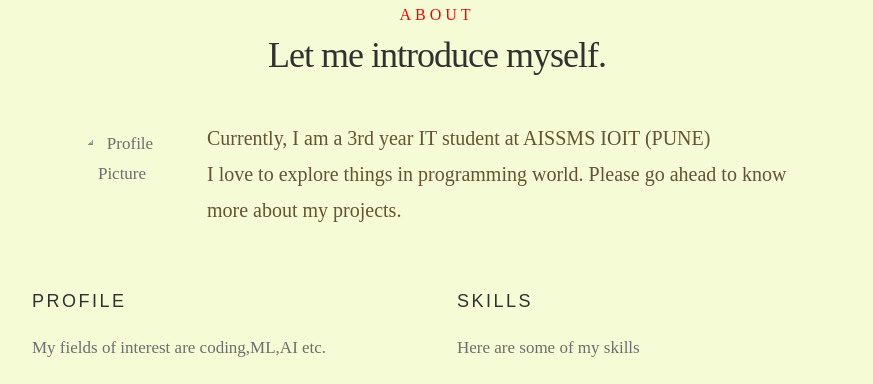
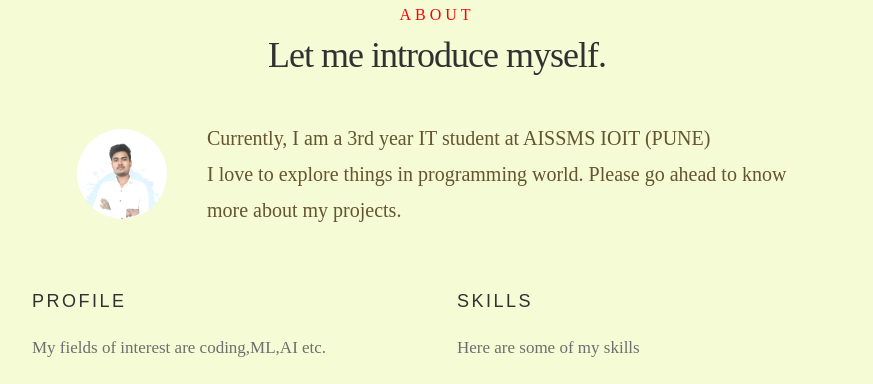
Before and after one commit to Sagarj21/sagar, a plain HTML site: page index.html in a window 1280 px wide. Shown: the part 880-1264 px from the top of the page, without its empty margins (203-1076 px from the left). Drawn offline with nearby package versions, Linux system fonts and the light colour scheme.

Commit message:
Update index.html

```diff
--- a/index.html
+++ b/index.html
@@ -145,7 +145,7 @@
 
             <div class="intro-info">
 
-                <img src="images/profile-pic.jpg" alt="Profile Picture">
+                <img src="images/profile-pic.png" alt="Profile Picture">
 
                 <p class="lead">Currently, I am a 3rd year IT student at AISSMS IOIT (PUNE)<br> I love to explore things
                     in programming world. Please go ahead to know more about my projects.
```
